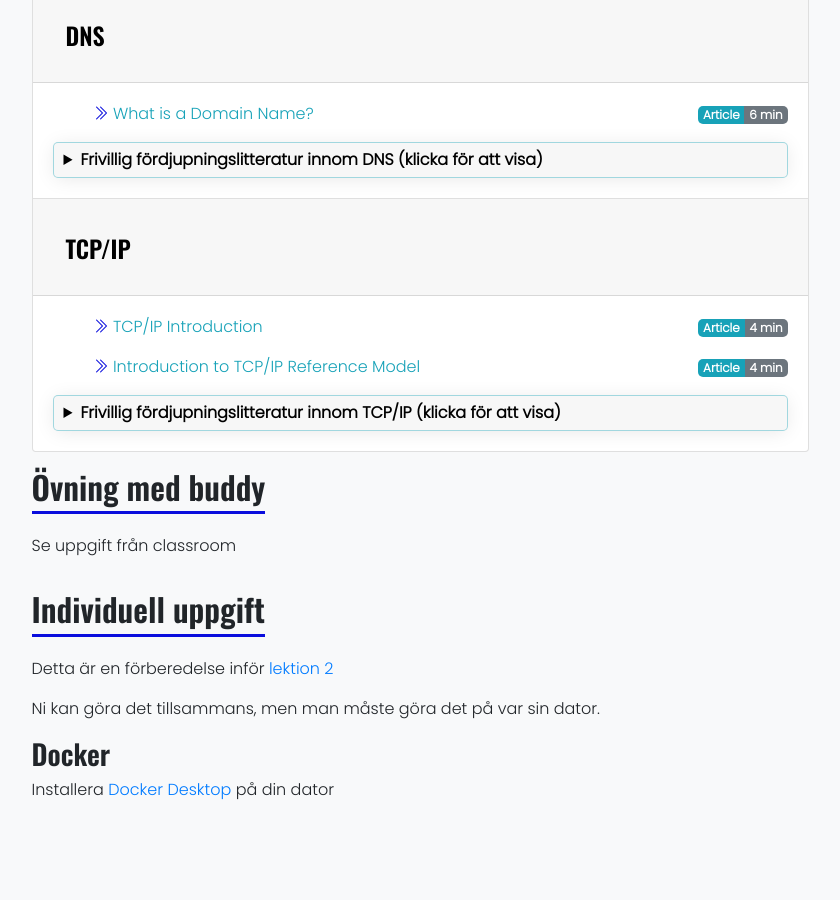
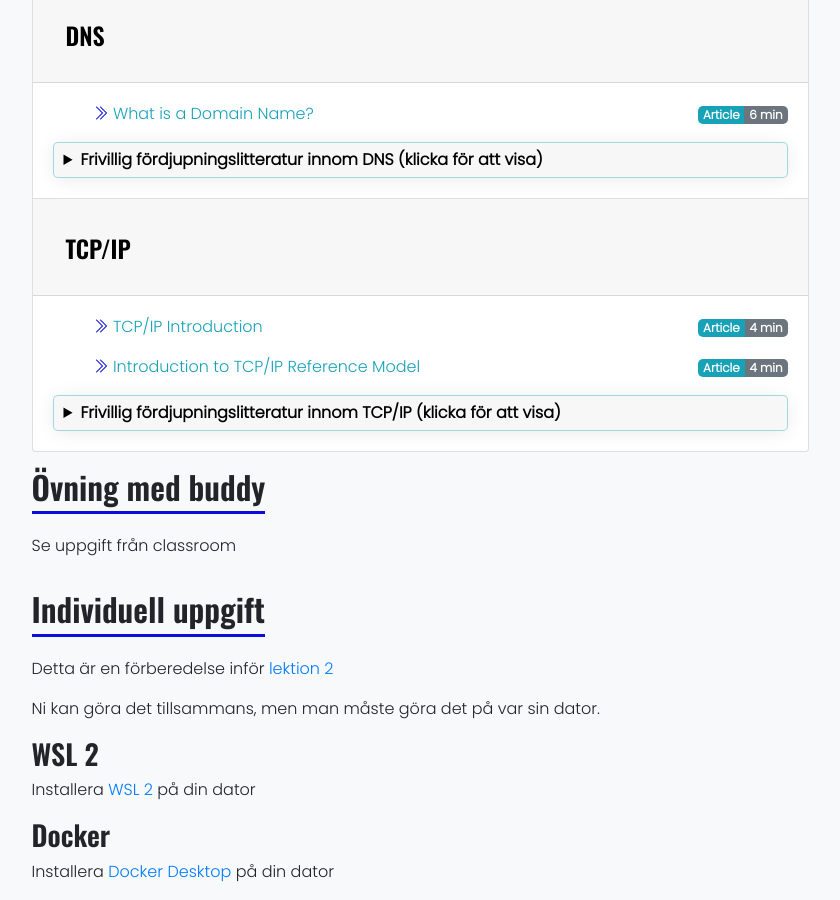
Before and after one commit to PGBSNH20/PGBSNH20-backendweb, a Jekyll site: the page built from lectures/01-introduction.md, in a window 1280 px wide and 900 px high, scrolled down 1300 px. Shown: the whole window, without its empty margins (220-1060 px from the left). Built offline with Jekyll 4.4.1, drawn with Linux system fonts in a browser that asks for light colours; nearby versions of some CDN libraries; before the commit the page ends 2118 px from its top, so only the background shows below that.

Commit message:
Updates the assignment

```diff
--- a/lectures/01-introduction.md
+++ b/lectures/01-introduction.md
@@ -28,6 +28,10 @@ Detta är en förberedelse inför [lektion 2](/docker)
 
 Ni kan göra det tillsammans, men man måste göra det på var sin dator.
 
+### WSL 2
+
+Installera [WSL 2](https://docs.microsoft.com/da-dk/windows/wsl/install-win10) på din dator
+
 ### Docker
 
 Installera [Docker Desktop](https://www.docker.com/products/docker-desktop) på din dator
```
